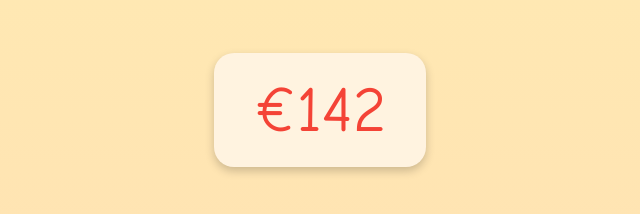
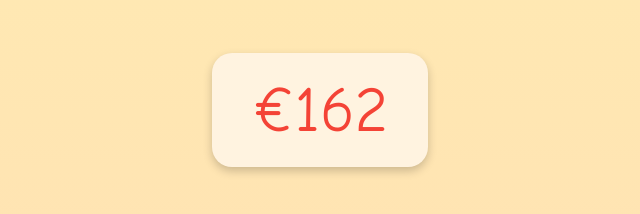
Before and after one commit to Knutselkamer/dewarmsteweek, a plain HTML site: page index.html in a window 1280 px wide. Shown: the part 223-437 px from the top of the page, 320-960 px from the left. Drawn offline with Linux system fonts and the light colour scheme.

Commit message:
Update index.html

```diff
--- a/index.html
+++ b/index.html
@@ -62,7 +62,7 @@
     </header>
     <main>
         <h2>We hebben al ingezameld:</h2>
-        <div class="counter" id="geldTeller">€142
+        <div class="counter" id="geldTeller">€162
 
     </div>
         <div>
```
